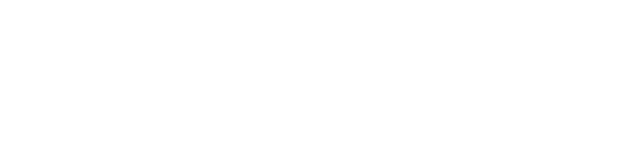
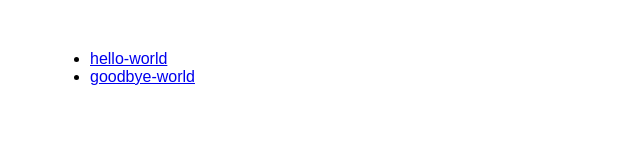
Before and after one commit to nameenbutt/week7, a plain HTML site: page goodbye-world.html in a window 1280 px wide. Shown: the whole page, without its empty margins (0-640 px from the left). Drawn offline with Linux system fonts and the light colour scheme.

Commit message:
goodbye-world

```diff
--- a/goodbye-world.html
+++ b/goodbye-world.html
@@ -6,5 +6,14 @@
 </head>
 <body>
 
+  </nav>
+
+   <ul>
+
+    <li class="nav-item"><a href="hello-world.html"> hello-world </a></li>
+    <li class="nav-item"><a href="goodbye-world.html"> goodbye-world </a></li>
+    </ul>
+    </nav>
+
 </body>
 </html>
```
